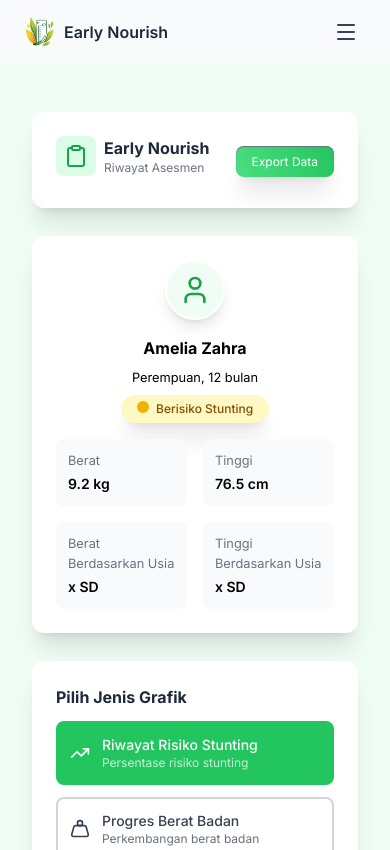
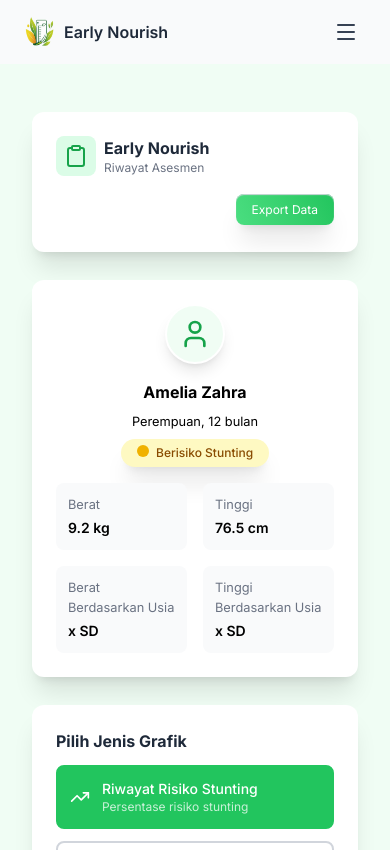
Before and after one commit to Elmosius/EarlyNourish, a Vue app in the folder front-end/: page /riwayat in a window 390 px wide. Shown: the top 850 px of the page. Built offline with nearby package versions, Linux system fonts and the light colour scheme.

Commit message:
Update ProfileSection.vue

```diff
--- a/front-end/src/components/riwayat/ProfileSection.vue
+++ b/front-end/src/components/riwayat/ProfileSection.vue
@@ -7,7 +7,7 @@ import { Clipboard } from "lucide-vue-next";
     <div
       class="container mx-auto max-w-4xl bg-white rounded-xl shadow-xl mb-4 p-6"
     >
-      <div class="flex flex-row justify-between items-start mb-2">
+      <div class="flex flex-col md:flex-row justify-between items-start mb-2">
         <div>
           <div class="flex items-center gap-2 md:gap-3">
             <div class="bg-green-100 p-2 md:p-4 rounded-lg">
@@ -20,10 +20,10 @@ import { Clipboard } from "lucide-vue-next";
             </div>
           </div>
         </div>
-        <div class="my-auto mt-3">
+        <div class="my-auto mt-5 md:mt-auto ml-auto">
           <a
             href=""
-            class="bg-linear-65 from-[#4ADE80] to-[#22C55E] shadow-xl inset-shadow-xs inset-shadow-gray-500 text-white text-xs px-4 py-2 md:text-sm rounded-lg hover:opacity-85 transition-opacity lg:px-6"
+            class="bg-linear-65 from-[#4ADE80] to-[#22C55E] shadow-xl inset-shadow-xs inset-shadow-gray-300 text-white text-xs px-4 py-2 md:text-sm rounded-lg hover:opacity-85 transition-opacity lg:px-6"
           >
             Export Data
           </a>
```
